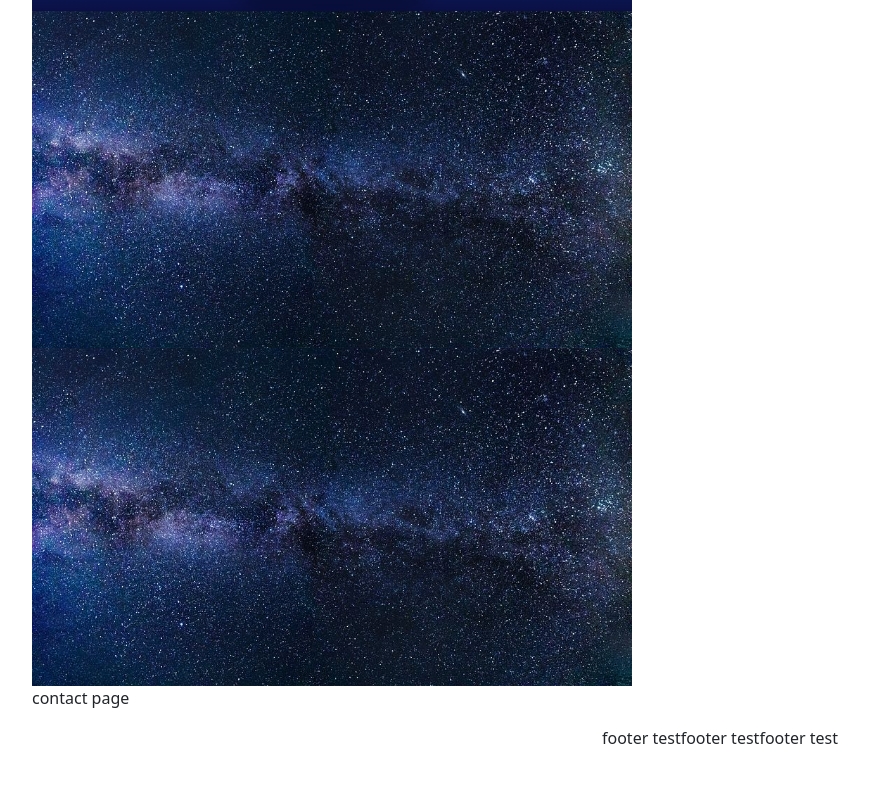
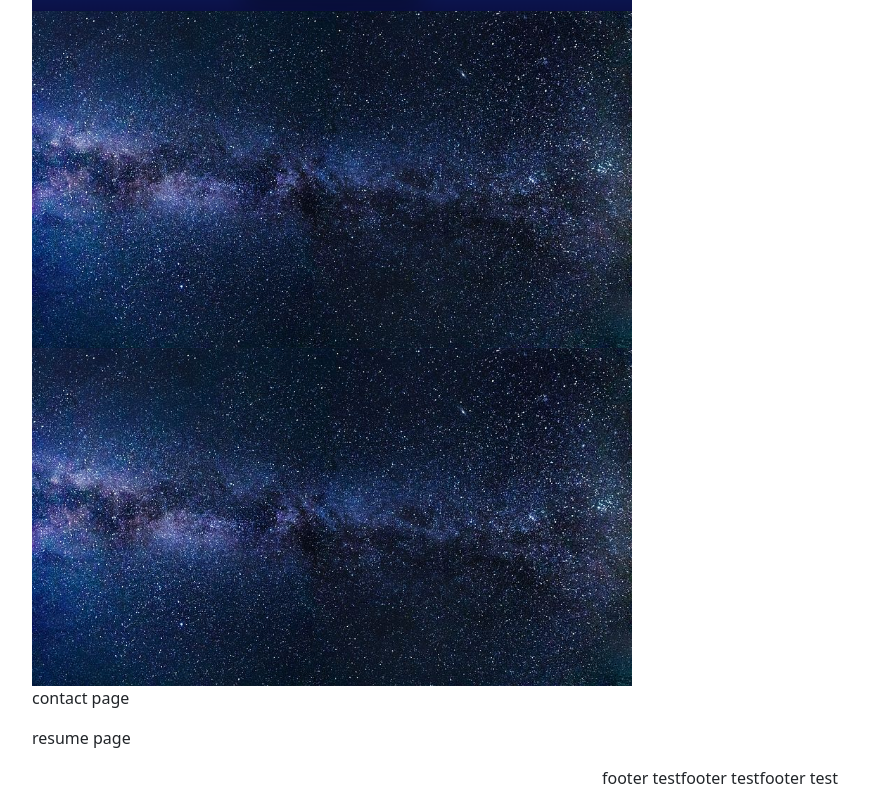
Before and after one commit to zacktmiller92/react-portfolio, a React (Create React App) app: page / in a window 1280 px wide. Shown: the part 930-1720 px from the top of the page, without its empty margins (50-919 px from the left). Before the commit the page ends 1680 px from the top, so only its background shows below. Built offline with nearby package versions, Linux system fonts and the light colour scheme.

Commit message:
added resume page

```diff
--- a/src/App.js
+++ b/src/App.js
@@ -6,6 +6,7 @@ import Header from './components/Header';
 import Footer from './components/Footer';
 import About from './components/About';
 import Contact from './components/Contact';
+import Resume from './components/Resume';
 import 'bootstrap/dist/css/bootstrap.min.css';
 
 
@@ -27,6 +28,7 @@ function App() {
       <About></About>
       <Project></Project>
       <Contact></Contact>
+      <Resume></Resume>
       <Footer></Footer>
     </main>
   );
--- /dev/null
+++ b/src/components/Resume/index.js
@@ -0,0 +1,15 @@
+import React from 'react';
+import { Container, Row, Col, Nav } from 'react-bootstrap';
+
+
+function Resume() {
+
+
+    return (
+        <Container>
+            <p>resume page</p>
+        </Container>
+    )
+}
+
+export default Resume;
```
